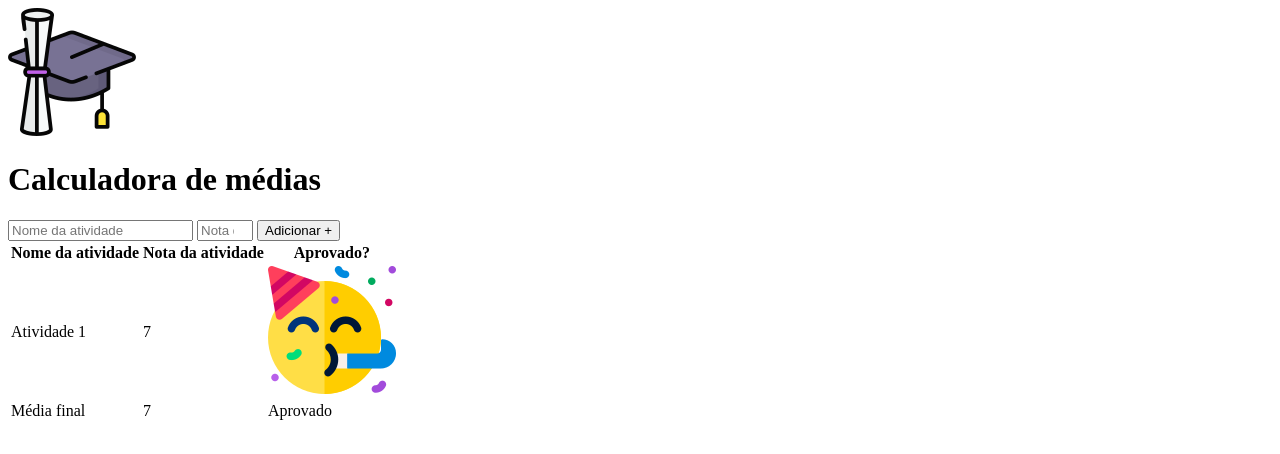
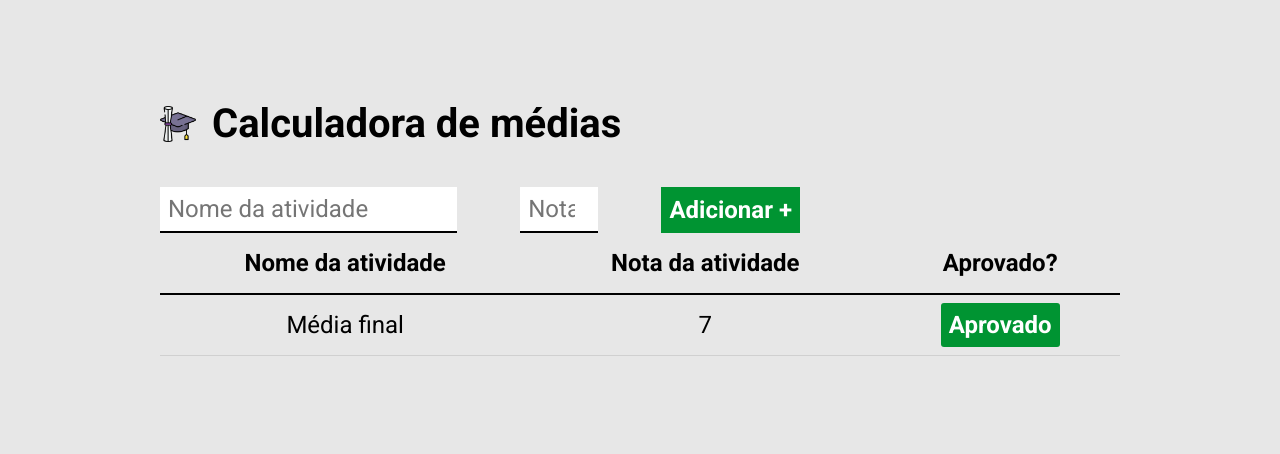
Before and after one commit to marcosvianalmv/projeto2_exemplo, a plain HTML site: page index.html in a window 1280 px wide. Drawn offline with Linux system fonts and the light colour scheme.

Commit message:
CSS e parte do codigo Javascript

```diff
--- a/index.html
+++ b/index.html
@@ -5,19 +5,23 @@
         <meta http-equiv="X-UA-Compatible" content="IE=edge">
         <meta name="viewport" content="width=device-width, initial-scale=1.0">
         <title>Calculadora de médias</title>
+        <link rel="preconnect" href="https://fonts.googleapis.com">
+        <link rel="preconnect" href="https://fonts.gstatic.com" crossorigin>
+        <link href="https://fonts.googleapis.com/css2?family=Roboto:wght@400;700&display=swap" rel="stylesheet">
         <link rel="stylesheet" href="./main.css" />
     </head>
     <body>
+        <div class="container">
             <header>
                 <img src="./images/logo.png" alt="capelo e diploma">
                 <h1>Calculadora de médias</h1>
             </header>
-        <form action="">
-            <input type="text" required placeholder="Nome da atividade">
-            <input type="number" required placeholder="Nota da atividade" min="0" max="10">
+            <form id="form-atividade">
+                <input type="text" id="nome-atividade" required placeholder="Nome da atividade">
+                <input type="number" id="nota-atividade" required placeholder="Nota da atividade" min="0" max="10">
                 <button type="submit">Adicionar +</button>
             </form>
-        <table>
+            <table cellspacing="0">
                 <thead>
                     <tr>
                         <th>
@@ -31,17 +35,6 @@
                         </th>
                     </tr>
                     <tbody>
-                    <tr>
-                        <td>
-                            Atividade 1
-                        </td>
-                        <td>
-                            7
-                        </td>
-                        <td>
-                            <img src="./images/aprovado.png" alt="Emoji festejando">
-                        </td>
-                    </tr>
                     </tbody>
                     <tfoot>
                         <tr>
@@ -52,12 +45,13 @@
                                 7
                             </td>
                             <td>
-                            Aprovado
+                                <span class="resultado aprovado">Aprovado</span>
                             </td>
                         </tr>
                     </tfoot>
                 </thead>
             </table>
             <script src="./main.js"></script>
+        </div>
     </body>
 </html>
--- a/main.css
+++ b/main.css
@@ -0,0 +1,96 @@
+* {
+    margin: 0;
+    padding: 0;
+    box-sizing: border-box;
+    font-family: 'Roboto', sans-serif;
+}
+
+body {
+    background-color: #e7e7e7;
+    padding-top: 100px;
+}
+
+header {
+    display: flex;
+    align-items: center;
+    margin-bottom: 40px;
+}
+
+header img {
+    height: 36px;
+    margin-right: 16px;
+}
+
+header h1 {
+    font-size: 40px;
+    font-weight: bold;
+}
+
+.container {
+    max-width: 960px;
+    width: 100%;
+    margin: 0 auto;
+}
+
+form {
+    display: flex;
+    max-width: 640px;
+    width: 100%;
+    justify-content: space-between;
+}
+
+form input {
+    font-size: 24px;
+    background-color: #fff;
+    border: none;
+    border-bottom: 2px solid #000;
+    padding: 8px;
+}
+
+form button {
+    background-color: #009432;
+    color: #fff;
+    font-size: 24px;
+    font-weight: bold;
+    border: none;
+    cursor: pointer;
+    padding: 8px;
+}
+
+table {
+    width: 100%;
+}
+
+table th {
+    border-bottom: 2px solid #000;
+    padding: 16px;
+    font-size: 24px;
+    font-weight: bold;
+}
+
+table td {
+    padding: 16px;
+    text-align: center;
+    font-size: 24px;
+    border-bottom: 1px solid rgba(0, 0, 0, 0.1);
+}
+
+table td img {
+    height: 30px;
+}
+
+.resultado {
+    padding: 8px;
+    font-weight: bold;
+    color: #fff;
+    background-color: #000;
+    border-radius: 3px;
+}
+
+.aprovado {
+    background-color: #009432;
+}
+
+.reprovado {
+    background-color: red;
+}
--- a/main.js
+++ b/main.js
@@ -0,0 +1,26 @@
+const form = document.getElementById('form-atividade')
+const imgAprovado = '<img src="./images/aprovado.png" alt="Emoji celebrando" />';
+const imgReprovado = '<img src="./images/reprovado.png" alt="Emoji decepcionado" />';
+
+let linhas = '';
+
+form.addEventListener('submit', function(e) {
+    e.preventDefault();
+
+    const inputNomeAtividade = document.getElementById('nome-atividade');
+    const inputNotaAtividade = document.getElementById('nota-atividade');
+
+    let linha = "<tr>";
+    linha = linha + "<td>" + inputNomeAtividade.value + "</td>";
+    linha = linha + "<td>" + inputNotaAtividade.value + "</td>";
+    linha = linha + "<td>" + (inputNotaAtividade.value >= 7 ? imgAprovado : imgReprovado) + "</td>";
+    linha = linha + "<tr>";
+
+    linhas += linha;
+
+    const corpoTabela = document.querySelector('tbody');
+    corpoTabela.innerHTML = linhas;
+
+    inputNomeAtividade.value = '';
+    inputNotaAtividade.value = '';
+});
```
Lines whose indentation alone changed are shown as unchanged.
